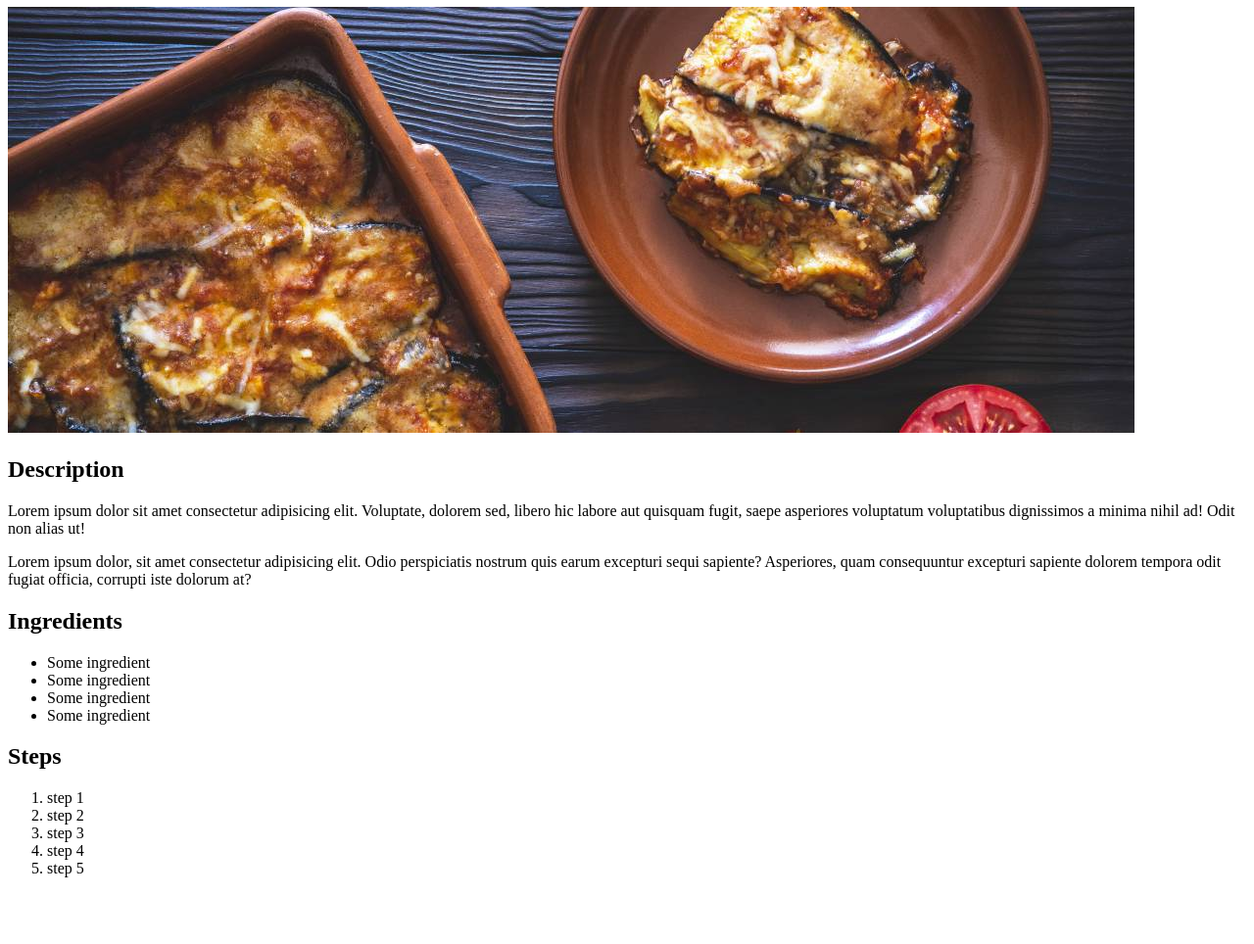
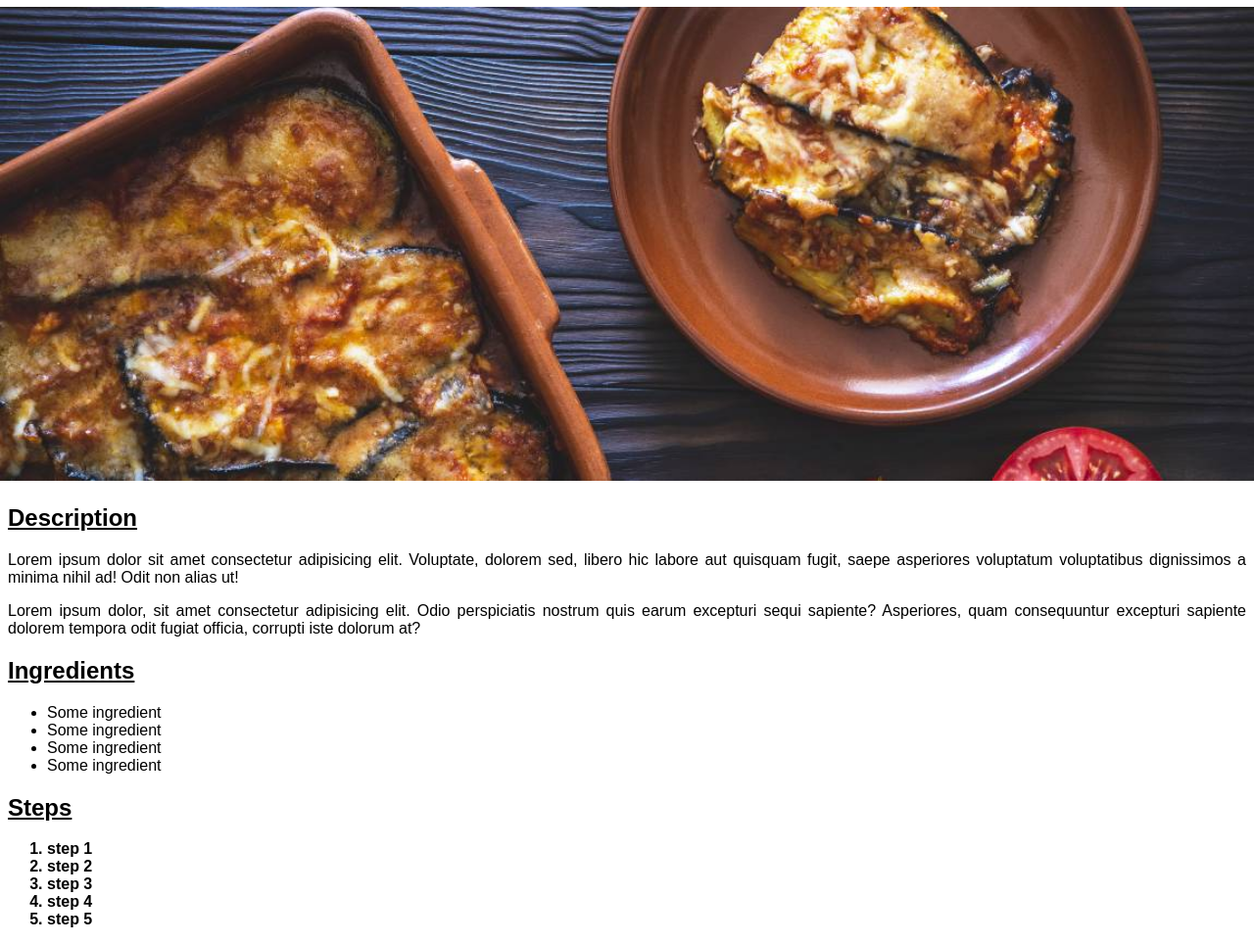
Before and after one commit to thiseas-perso/odin-recipes, a plain HTML site: page recipes/mousaka.html in a window 1280 px wide. Shown: the part 73-1037 px from the top of the page at 98% size. Before the commit the page ends 985 px from the top, so only its background shows below. Drawn offline with Linux system fonts and the light colour scheme; files that its build step writes are made by us from their sources.

Commit message:
added basic css styles

```diff
--- a/recipes/mousaka.html
+++ b/recipes/mousaka.html
@@ -5,11 +5,12 @@
    <meta http-equiv="X-UA-Compatible" content="IE=edge">
    <meta name="viewport" content="width=device-width, initial-scale=1.0">
    <title>Vegetarian Moussaka</title>
-   <link rel="stylesheet" href="./styles/style.css">
+   <link rel="stylesheet" href="../styles/style.css">
 </head>
 <body>
    <h1>Vegetarian Moussaka</h1>
    <img src="../images/moussaka.jpeg" alt="moussaka in a plate">
+<main>
    <h2>Description</h2>
    <p>Lorem ipsum dolor sit amet consectetur adipisicing elit. Voluptate, dolorem sed, libero hic labore aut quisquam fugit, saepe asperiores voluptatum voluptatibus dignissimos a minima nihil ad! Odit non alias ut!</p>
    <p>Lorem ipsum dolor, sit amet consectetur adipisicing elit. Odio perspiciatis nostrum quis earum excepturi sequi sapiente? Asperiores, quam consequuntur excepturi sapiente dolorem tempora odit fugiat officia, corrupti iste dolorum at?</p>
@@ -28,5 +29,6 @@
       <li>step 4</li>
       <li>step 5</li>
    </ol>
+</main>
 </body>
 </html>
--- a/styles/style.css
+++ b/styles/style.css
@@ -0,0 +1,33 @@
+*{
+   font-family: Arial, Helvetica, sans-serif;
+}
+img{
+   width: 100%;
+}
+
+p{
+   text-align: justify;
+}
+
+ol li{
+   font-weight: bold;
+}
+
+body{
+   margin: 0;
+}
+
+main, h1{
+   margin-right: 8px;
+   margin-left: 8px;
+}
+
+h2{
+   text-decoration: underline;
+}
+
+#homeList li{
+   margin-bottom: 8px;
+   font-size: larger;
+   font-weight: bold;
+}
```
Also changed, not shown: index.html (+3 -2 lines), recipes/greeksalad.html (+3 -1 lines), recipes/tzatziki.html (+3 -1 lines).
